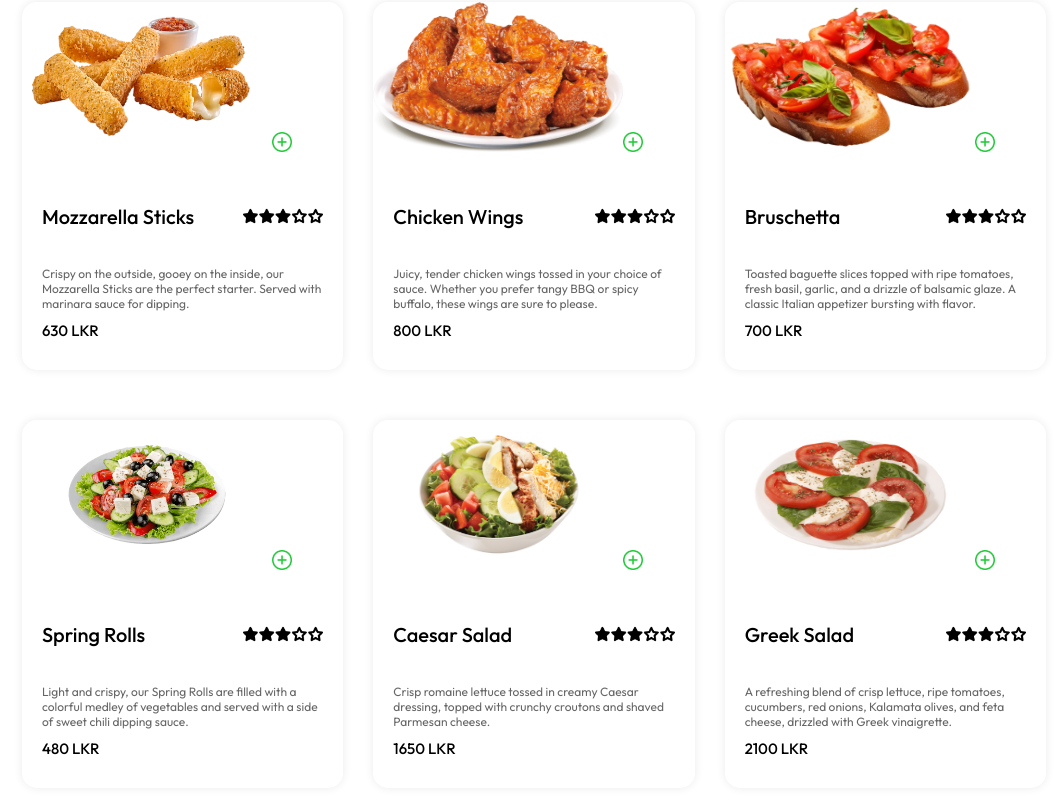
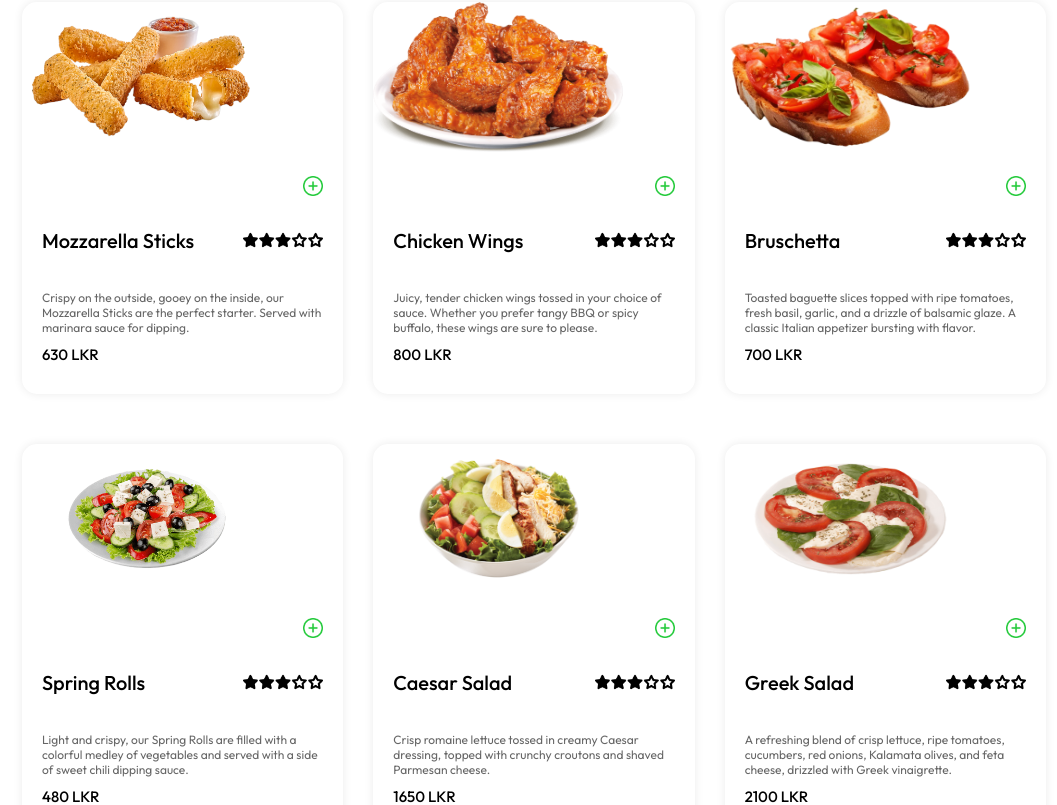
Before and after one commit to Rizz-33/Peppers-and-Plates, a React (Vite) app in the folder frontend/: page / in a window 1280 px wide. Shown: the part 1080-1885 px from the top of the page, without its empty margins (106-1163 px from the left). Built offline with nearby package versions, Linux system fonts and the light colour scheme.

Commit message:
fix: Functionality with the add button

```diff
--- a/frontend/src/components/foodItem/FoodItem.css
+++ b/frontend/src/components/foodItem/FoodItem.css
@@ -5,6 +5,7 @@
 .food-item-name-rating img{
     width: 80px;
     height: 80px;
+    align-items: center;
 }
 .food-item{
     width: 100%;
--- a/frontend/src/components/foodItem/FoodItem.jsx
+++ b/frontend/src/components/foodItem/FoodItem.jsx
@@ -10,14 +10,14 @@ const FoodItem = ({id,name,price,description,image}) => {
         <div className='food-item'>
             <div className="food-item-img-container">
                 <img className='food-item-image' src={image} alt="" />
-                {!itemCount
-                    ?<img className='add' onClick={()=>setItemCount(prev=>perv+1)} src={assets.add_icon_green} alt=''/>
+            </div>
+            <div className="food-item-info">
+                <div style={{ textAlign: 'right' }}>{!itemCount
+                    ?<img className='add' onClick={()=>setItemCount(prev=>prev+1)} src={assets.add_icon_green} alt=''/>
                     :<div className='food-item-counter'>
 
                     </div>
-                }
-            </div>
-            <div className="food-item-info">
+                }</div>
                 <div className="food-item-name-rating">
                     <p>{name}</p>
                     <img src={assets.rating_starts} alt="" />
```
